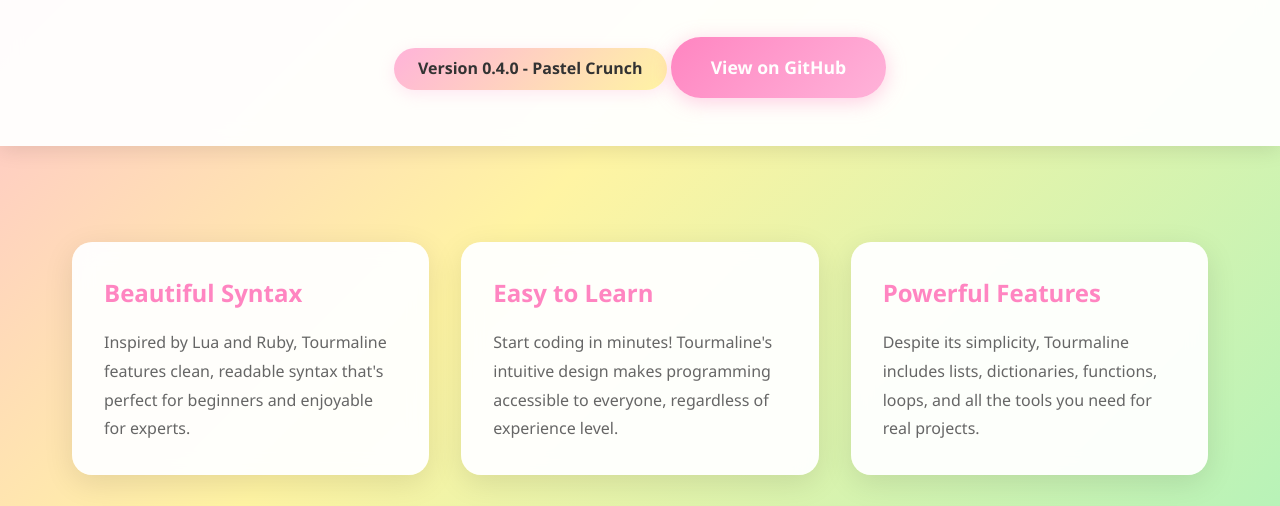
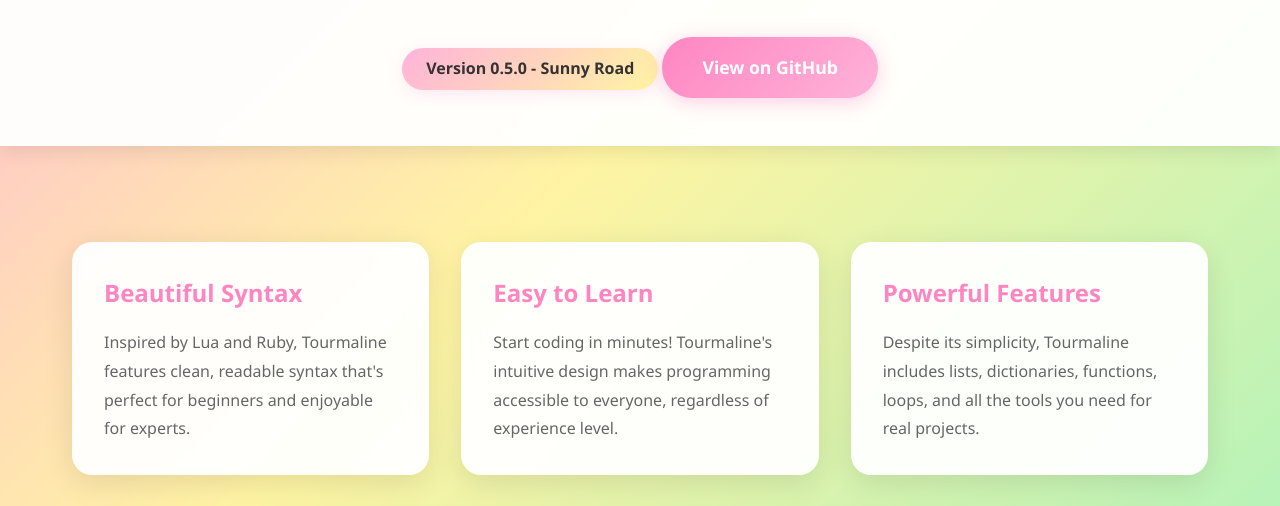
Before and after one commit to mochacinno-dev/Tourmaline.Web, a plain HTML site: page index.html in a window 1280 px wide. Shown: the part 294-800 px from the top of the page. Drawn offline with Linux system fonts and the light colour scheme.

Commit message:
Update index.html

```diff
--- a/index.html
+++ b/index.html
@@ -277,7 +277,7 @@
     <header>
         <img src="assets/icon.png" alt="Tourmaline Logo" style="max-width: 600px; height: auto;">
         <p class="tagline">A simple, easy to learn programming language</p>
-        <div class="version">Version 0.4.0 - Pastel Crunch</div>
+        <div class="version">Version 0.5.0 - Sunny Road</div>
         <a href="https://github.com/mochacinno-dev/Tourmaline" class="github-btn" target="_blank">
             View on GitHub
         </a>
```
